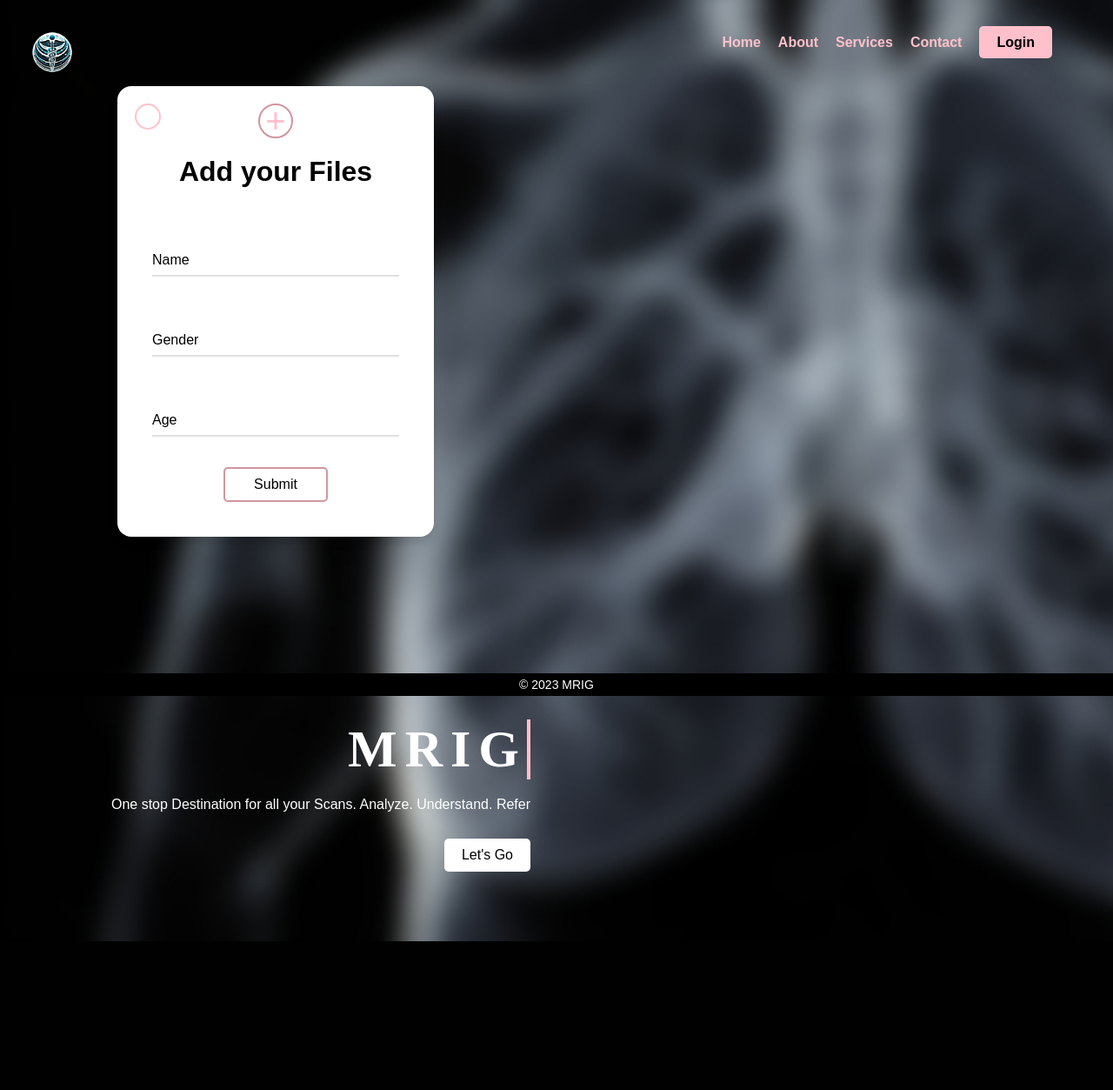
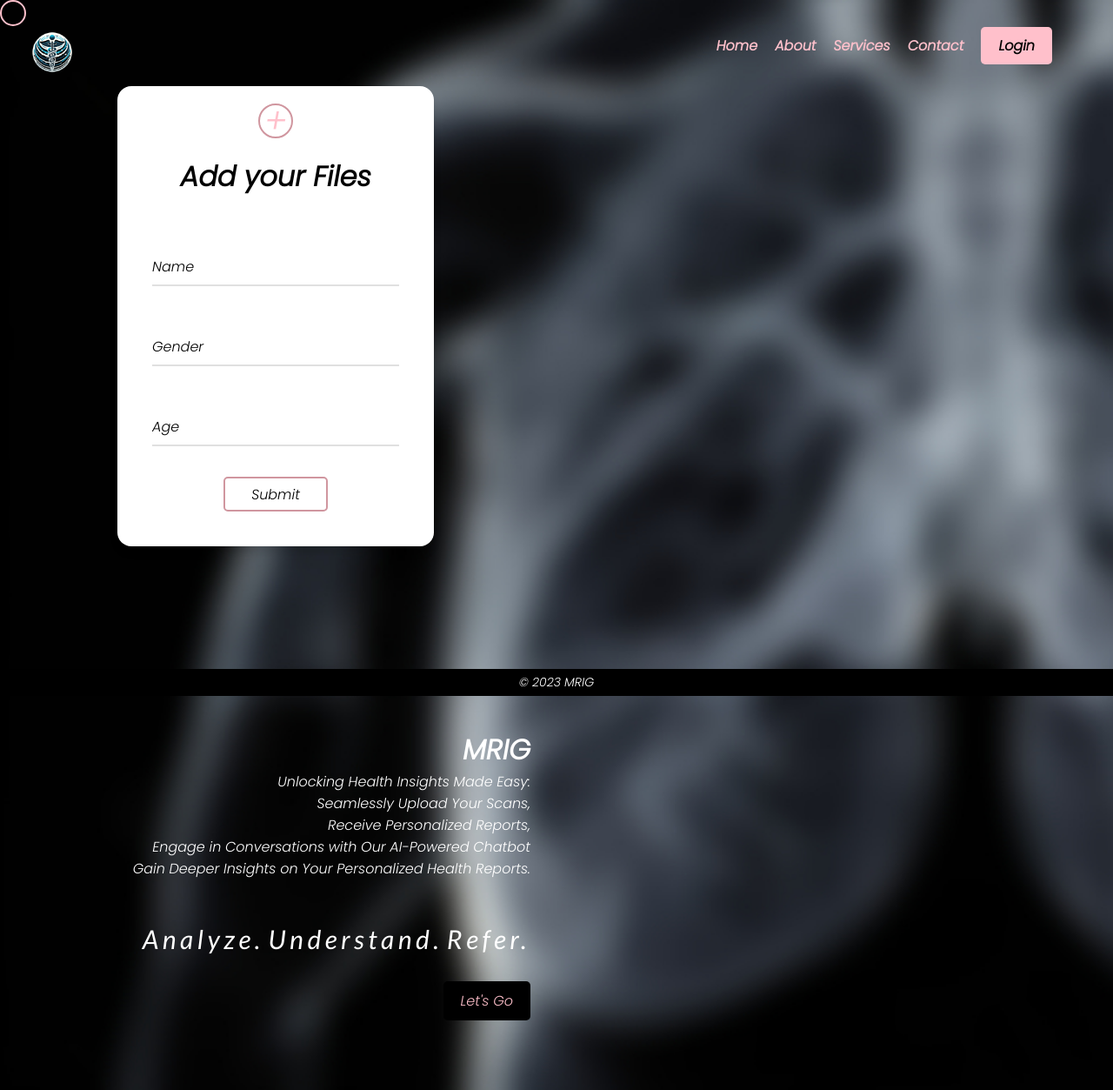
Before and after one commit to codexx07/MRIG, a Python web app: template templates/Page1.html in a window 1280 px wide. Shown: the whole page at 87% size. Before the commit the page ends 1082 px from the top, so only its background shows below. Run offline with Jinja, Linux system fonts and the light colour scheme; the template is opened without the code that fills it, so the values that code supplies are empty.

Commit message:
Minor changes

```diff
--- a/static/css/Page1.css
+++ b/static/css/Page1.css
@@ -271,16 +271,16 @@ form .form-row .textarea {
   margin: 150px 70px 60px 10px;
 }
 
-.text-section h1 {
+/* .text-section h1 {
   font-size: 60px;
   margin-bottom: 20px;
-  font-family: 'Work Sans'; /* Applying the fancy font */
-  overflow: hidden; /* Ensures the content is only shown in the content box */
-  border-right: .07em solid #ffc0cb;  /* The typewriter cursor */
-  white-space: nowrap; /* Keeps content on a single line */
-  letter-spacing: .15em; /* Adjusts spacing between letters */
+  font-family: "Lato";
+  overflow: hidden;
+  border-right: .07em solid #ffc0cb;
+  white-space: nowrap;
+  letter-spacing: .15em;
   animation: typing 3.5s steps(40, end), blink-caret .75s step-end infinite;
-}
+} */
 
 /* Keyframes for the typing effect */
 @keyframes typing {
@@ -295,6 +295,29 @@ form .form-row .textarea {
 }
 
 
+/* Add styles for the typewriter animation */
+/* Add styles for the typewriter animation */
+
+.typewriter .word {
+  font-size: 30px;
+  margin-bottom: 20px;
+  font-family: "Lato"; /* Applying the fancy font */
+  overflow: hidden; /* Ensures the content is only shown in the content box */
+  /* border-right: .07em solid #ffc0cb;  The typewriter cursor */
+  white-space: nowrap; /* Keeps content on a single line */
+  letter-spacing: .15em; /* Adjusts spacing between letters */
+  /* animation: typing 3.5s steps(40, end) 2s, blink-caret .75s step-end 2s infinite; */
+}
+
+/* @keyframes typing {
+  from {
+    width: 0;
+  }
+  to {
+    width: 100%;
+  }
+} */
+
 
 .text-section p {
   margin-bottom: 30px;
@@ -303,16 +326,16 @@ form .form-row .textarea {
 .text-section button {
   padding: 10px 20px;
   border: none;
-  background-color: #fff;
-  color: #000;
+  background-color: #000000;
+  color: #ffc0cb;
   cursor: pointer;
   border-radius: 5px;
   font-size: 16px;
 }
 
 .Gimmick:hover {
-  background-color: #007bff;
-  color: #ffffff;
+  background-color: #ffc0cb;
+  color: #000000;
 }
 
 
--- a/templates/Page1.html
+++ b/templates/Page1.html
@@ -5,6 +5,9 @@
       <title>MRIG</title>
       <link rel="stylesheet" href="../static/css/Page1.css">
       <link rel="stylesheet" href="https://fonts.googleapis.com/css2?family=Dancing+Script:wght@700&display=swap">
+      <!-- <link href="https://fonts.googleapis.com/css2?family=Agbalumo&display=swap" rel="stylesheet"> -->
+      <!-- <link href="https://fonts.googleapis.com/css2?family=Lato:ital@1&display=swap" rel="stylesheet"> -->
+      <link href="https://fonts.googleapis.com/css2?family=Lato:ital@1&family=Poppins:ital,wght@1,300&display=swap" rel="stylesheet">
       <meta name="viewport" content="width=device-width, initial-scale=1.0">
       <script src = "Page1picker.js"> </script>
    </head>
@@ -12,7 +15,6 @@
     <div class="logo">
         <img src="../static/media/logon.png" alt="Your Logo">
     </div>
-
     <header>
         <nav class="navbar">
             <ul class="nav-links">
@@ -24,10 +26,10 @@
             </ul>
         </nav>
     </header>
+    <div class="custom-cursor"></div>
       <div class="content-wrapper">
          <div class="upload-section">
             <div class="form-container">
-               <div class="custom-cursor"></div>
                <input type="file" id="fileInput" style="display: none;" />
                <button id ="filePickerButton="submit" class="circle-icon">
                <span>+</span>
@@ -61,7 +63,15 @@
          </div>
          <div class="text-section">
             <h1>MRIG</h1>
-            <p>One stop Destination for all your Scans. Analyze. Understand. Refer</p>
+            <p>Unlocking Health Insights Made Easy:<br>Seamlessly Upload Your Scans,<br>Receive Personalized Reports,<br>Engage in Conversations with Our AI-Powered Chatbot <br> Gain Deeper Insights on Your Personalized Health Reports.<br>
+               <br>
+               <br>
+               <span class="typewriter">
+                 <span class="word">Analyze.</span>
+                 <span class="word">Understand.</span>
+                 <span class="word">Refer.</span>
+               </span></p>
+
             <button class="Gimmick">Let's Go</button>
          </div>
       </div>
```
